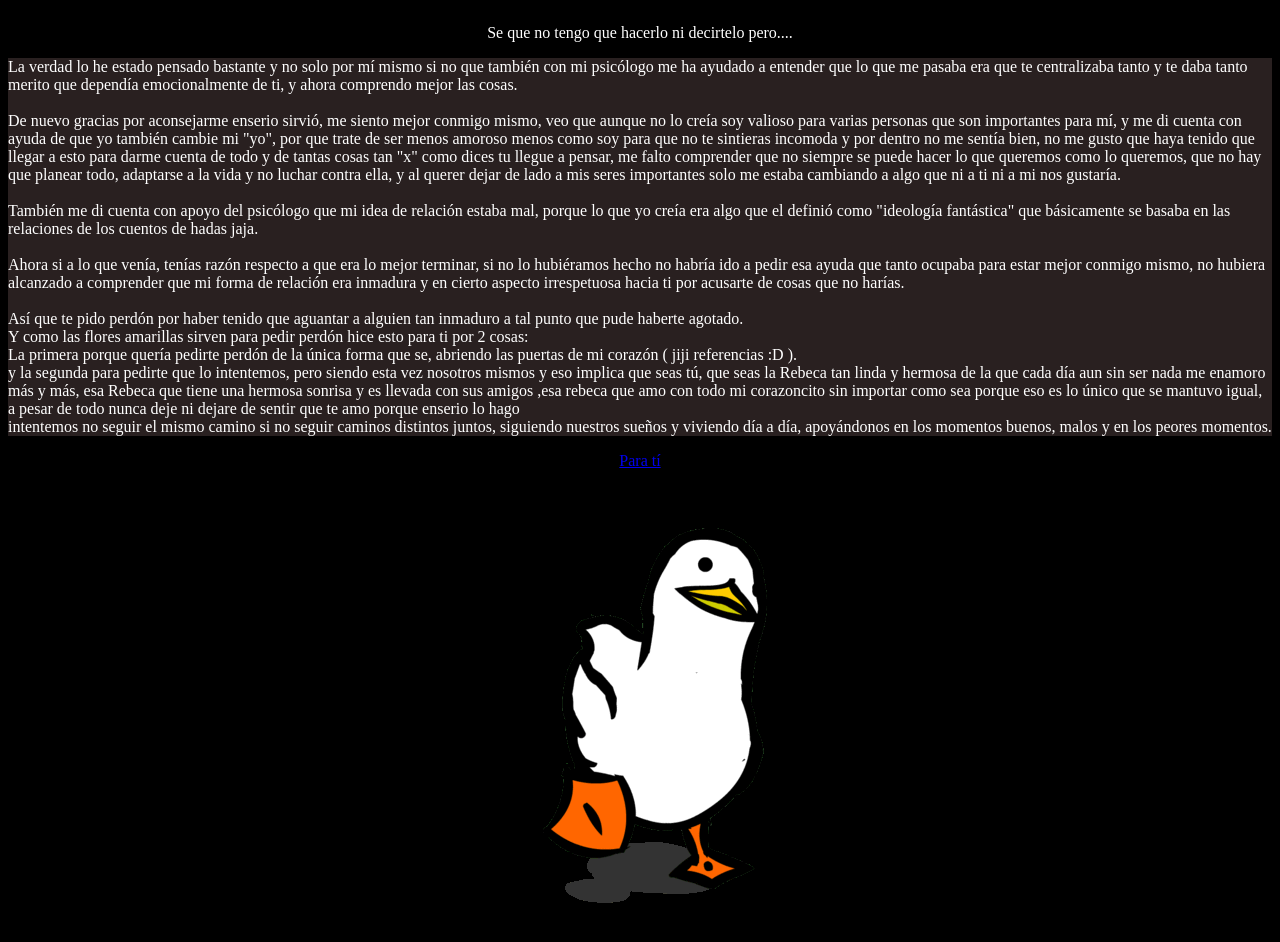
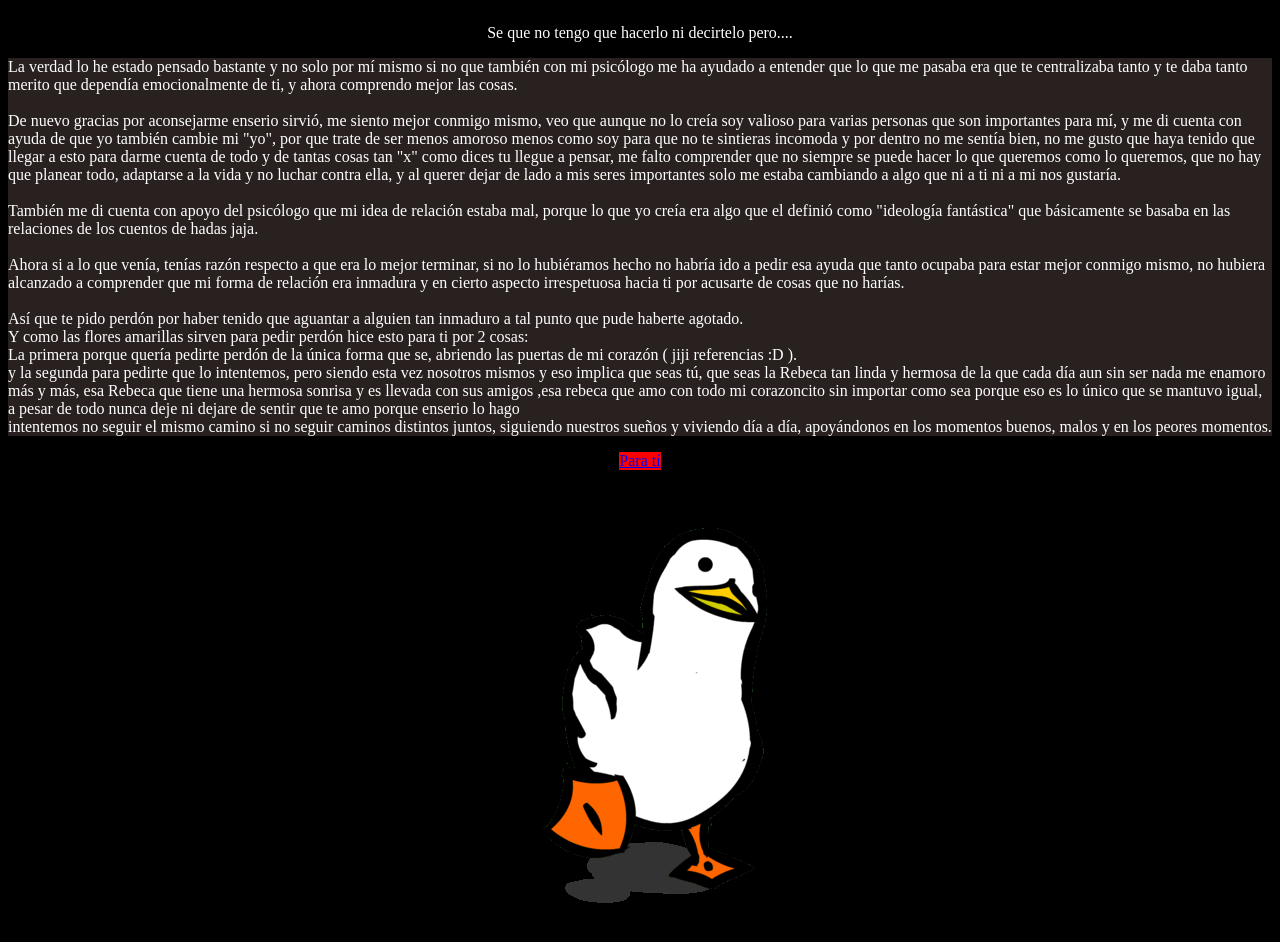
Before and after one commit to Shadow14YT/Piensalo, a plain HTML site: page Index.html in a window 1280 px wide. Drawn offline with Linux system fonts and the light colour scheme.

Commit message:
Update Index.html

```diff
--- a/Index.html
+++ b/Index.html
@@ -12,6 +12,9 @@
                 align-items: center;
                 background-color: #000000;
                 color: white;
+            }
+            a{
+                background-color: red;
             }
             div{
                 display: flex;
```
